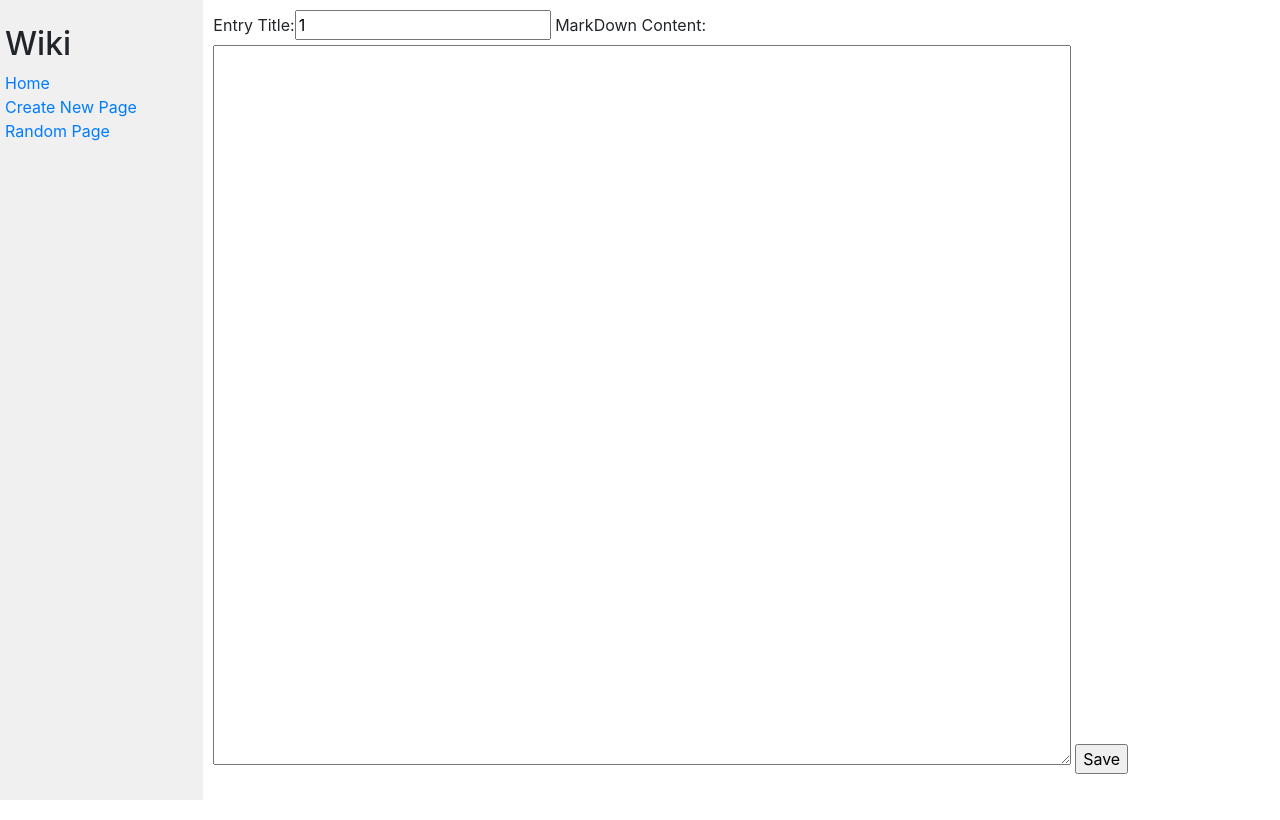
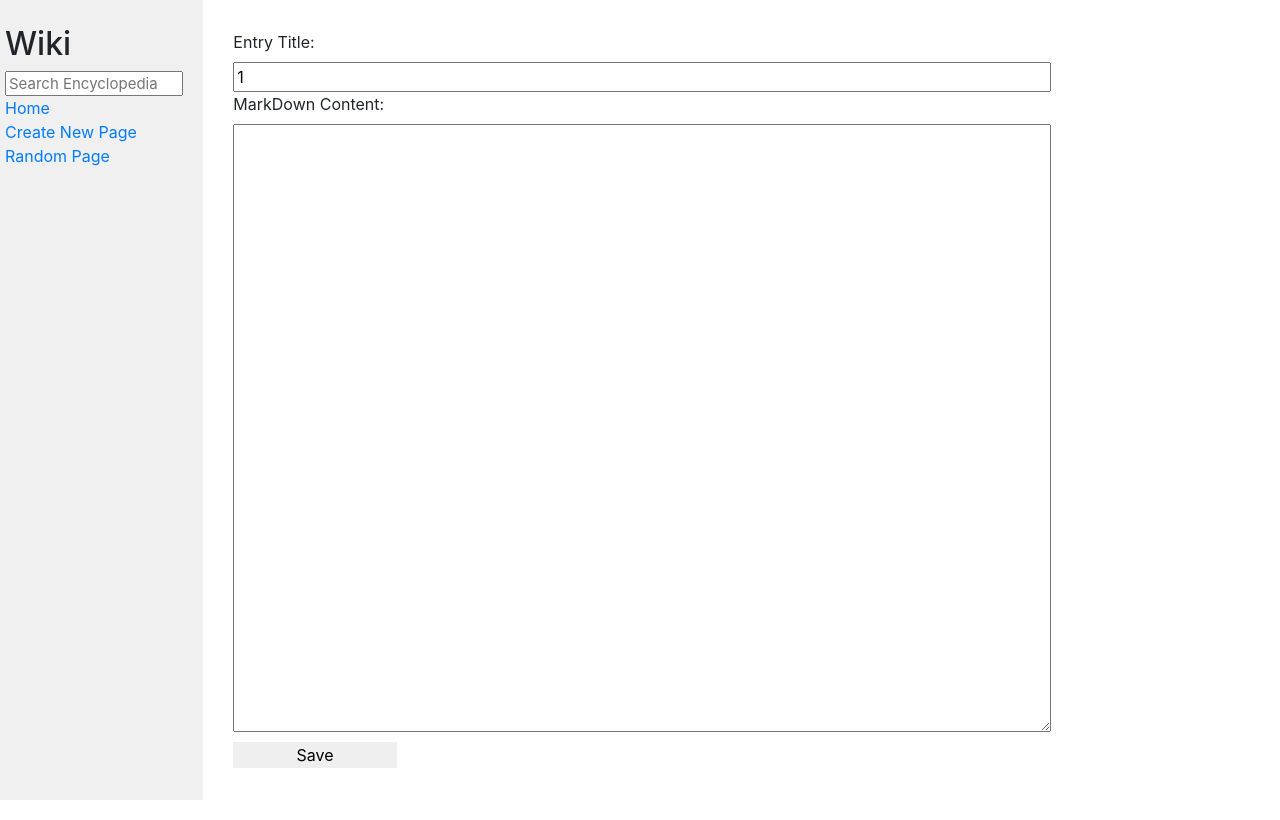
Before and after one commit to leohx2/CS50s_Web, a Django app: page /edit/1 in a window 1280 px wide. Run offline with Django 3.2, Linux system fonts and the light colour scheme; some libraries are stand-ins or nearby versions.

Commit message:
Now it's done for real :D

```diff
--- a/Wiki/wiki/encyclopedia/formsfield.py
+++ b/Wiki/wiki/encyclopedia/formsfield.py
@@ -8,4 +8,6 @@ class SearchForm(forms.Form):
 
 class NewPageForm(forms.Form):
     title = forms.CharField(label='Entry Title', max_length=100, widget=forms.TextInput(attrs={'class': 'newPageLabel'}))
+    title.widget.attrs.update({'class': 'title-newpage'})
     text = forms.CharField(label='MarkDown Content', widget=forms.Textarea(attrs={'class': 'newPageTa'}))
+    text.widget.attrs.update({'class': 'text-newpage'})
--- a/Wiki/wiki/encyclopedia/static/encyclopedia/newpage.css
+++ b/Wiki/wiki/encyclopedia/static/encyclopedia/newpage.css
@@ -0,0 +1,30 @@
+.test {
+    display: flex;
+    flex-direction:column;
+    height: 100vh;
+    margin-right: auto;
+    padding: 20px;
+    width: 80%;
+}
+
+.text-newpage {
+    width: 100%;
+    height: 80%;
+}
+
+.dont_click{
+    pointer-events: none;
+}
+
+.input-newpage {
+    border: none;
+    margin-top: 10px;
+    width: 20%;
+    transition: all 0.2s ease-in-out;
+}
+
+.input-newpage:hover{
+    border: solid 1px grey;
+    border-radius: 5px;
+    transform: scale(1.02);
+}
--- a/Wiki/wiki/encyclopedia/static/encyclopedia/styles.css
+++ b/Wiki/wiki/encyclopedia/static/encyclopedia/styles.css
@@ -12,13 +12,19 @@ h1 {
     padding-top: 20px;
 }
 
+
 textarea {
-    height: 90vh;
+    height: 100vh;
     width: 80%;
 }
 
 .main {
     padding: 10px;
+}
+
+.alert-layout {
+    list-style: none;
+    padding: 0 10px 0 0;
 }
 
 .search {
--- a/Wiki/wiki/encyclopedia/templates/encyclopedia/layout.html
+++ b/Wiki/wiki/encyclopedia/templates/encyclopedia/layout.html
@@ -4,7 +4,7 @@
 
 <html lang="en">
     <head>
-        <title></title>
+        <title>{% block title %}{% endblock %}</title>
         <link rel="stylesheet" href="https://stackpath.bootstrapcdn.com/bootstrap/4.4.1/css/bootstrap.min.css" integrity="sha384-Vkoo8x4CGsO3+Hhxv8T/Q5PaXtkKtu6ug5TOeNV6gBiFeWPGFN9MuhOf23Q9Ifjh" crossorigin="anonymous">
         <link href="{% static 'encyclopedia/styles.css' %}" rel="stylesheet">
         {% block linkcss %}{% endblock %}
@@ -31,7 +31,7 @@
             </div>
             <div class="main col-lg-10 col-md-9">
                 {% if messages %}
-                    <ul style="list-style: none;">
+                    <ul class="alert-layout">
                         {% for message in messages %}
                         {% if message.tags == 'success'%}
                         <li class="alert alert-success alert-dismissible fade show" role="alert">{{ message }}
--- a/Wiki/wiki/encyclopedia/templates/encyclopedia/newpage.html
+++ b/Wiki/wiki/encyclopedia/templates/encyclopedia/newpage.html
@@ -7,21 +7,21 @@
 {% endblock %}
 
 {% block linkcss %}
-    <link rel="stylesheet" href="{% static 'newpage.css'%}">
+    <link rel="stylesheet" href="{% static 'encyclopedia/newpage.css' %}">
 {% endblock %}
 
 {% block body %}
     {% if edit_bool == True %}
-        <form action="{% url 'encyclopedia-edit' title_entry%}" method="post" class="formNewPage">
+        <form class="test" action="{% url 'encyclopedia-edit' title_entry%}" method="post" class="formNewPage">
             {% csrf_token %}
             {{ formnew }}
-            <input type="submit" value="Save">
+            <input class="input-newpage" type="submit" value="Save">
         </form>
     {% else %}
-        <form action="{% url 'encyclopedia-new-page'%}" method="post" class="formNewPage">
+        <form class="test" action="{% url 'encyclopedia-new-page'%}" method="post" class="formNewPage">
             {% csrf_token %}
             {{ formnew }}
-            <input type="submit" value="Save">
+            <input class="input-newpage" type="submit" value="Save">
         </form>
     {%endif%}
 {% endblock %}
--- a/Wiki/wiki/encyclopedia/views.py
+++ b/Wiki/wiki/encyclopedia/views.py
@@ -63,13 +63,13 @@ def newpage(request, edit=False, title=None):
             entryTitle = form.cleaned_data['title']
             content = form.cleaned_data['text']
 
-            if (edit == True and title != entryTitle) and not util.pass_requirements(entryTitle):
-                messages.error(request, 'Entry title already exist, keep the same or change to a non existent one.')
+            if (edit == True and title != entryTitle):
+                messages.error(request, 'Entry title must be the same.')
                 return(redirect('encyclopedia-edit', title_edit=title))
             elif edit == False:
                 if not util.pass_requirements(entryTitle):
                     messages.error(request, 'Entry title already exist.')
-                    return(render(request, "encyclopedia/newpage.html", {'formnew': form}))
+                    return render(request, "encyclopedia/newpage.html", {'formnew': form, "form": formsfield.SearchForm()})
 
         if edit == True and title != None:
             messages.success(request, 'Page edited with sucess!')
@@ -83,10 +83,13 @@ def newpage(request, edit=False, title=None):
     if edit == True and title != None:
         entry_content = util.get_entry(title)
         form = formsfield.NewPageForm(initial={'title': str(title), 'text': entry_content})
+        form.fields['title'].widget.attrs.update({'class': 'dont_click'})
     else:
         form = formsfield.NewPageForm()
 
-    return(render(request, "encyclopedia/newpage.html", {'formnew': form, 'edit_bool': edit , 'title_entry': title}))
+    return(render(request, "encyclopedia/newpage.html", {
+        'formnew': form, 'edit_bool': edit , 'title_entry': title, "form": formsfield.SearchForm()
+        }))
 
 
 def random_page(request):
--- a/Wiki/wiki/wiki/settings.py
+++ b/Wiki/wiki/wiki/settings.py
@@ -23,11 +23,9 @@ BASE_DIR = os.path.dirname(os.path.dirname(os.path.abspath(__file__)))
 SECRET_KEY = '%710m*zic)#0u((qugw#1@e^ty!c)9j04956v@ly(_86n$rg)h'
 
 # SECURITY WARNING: don't run with debug turned on in production!
-DEBUG = False
+DEBUG = True
 
 ALLOWED_HOSTS = ['127.0.0.1']
-
-STATIC_URL = 'static/'
 
 # Application definition
 
```
Also changed, not shown: Wiki/wiki/entries/CSS22.md (added, +3 -0 lines), Wiki/wiki/entries/CSS23.md (added, +4 -0 lines), Wiki/wiki/entries/Does the flash message works.md (+1 -0 lines), Wiki/wiki/entries/NovoTste.md (added, +4 -0 lines), Wiki/wiki/db.sqlite3.
